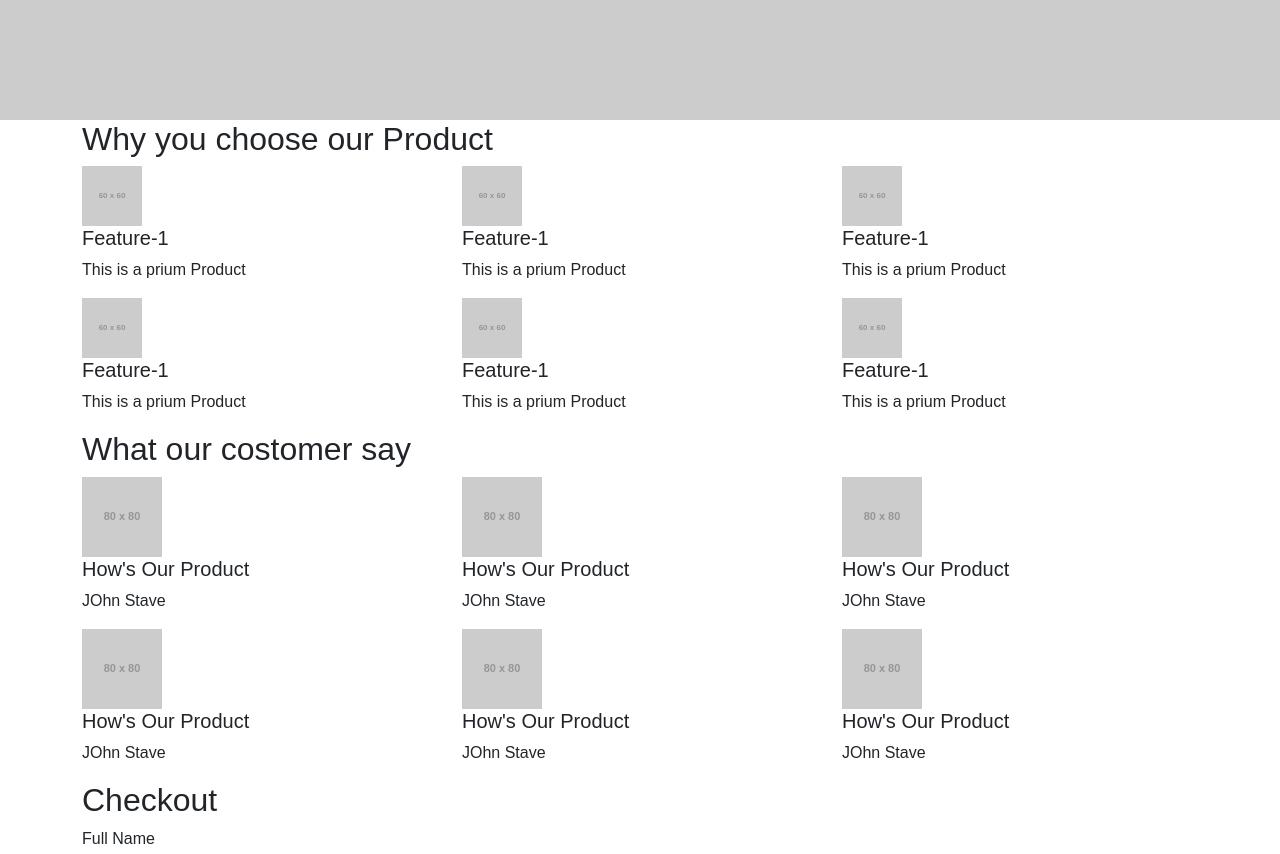
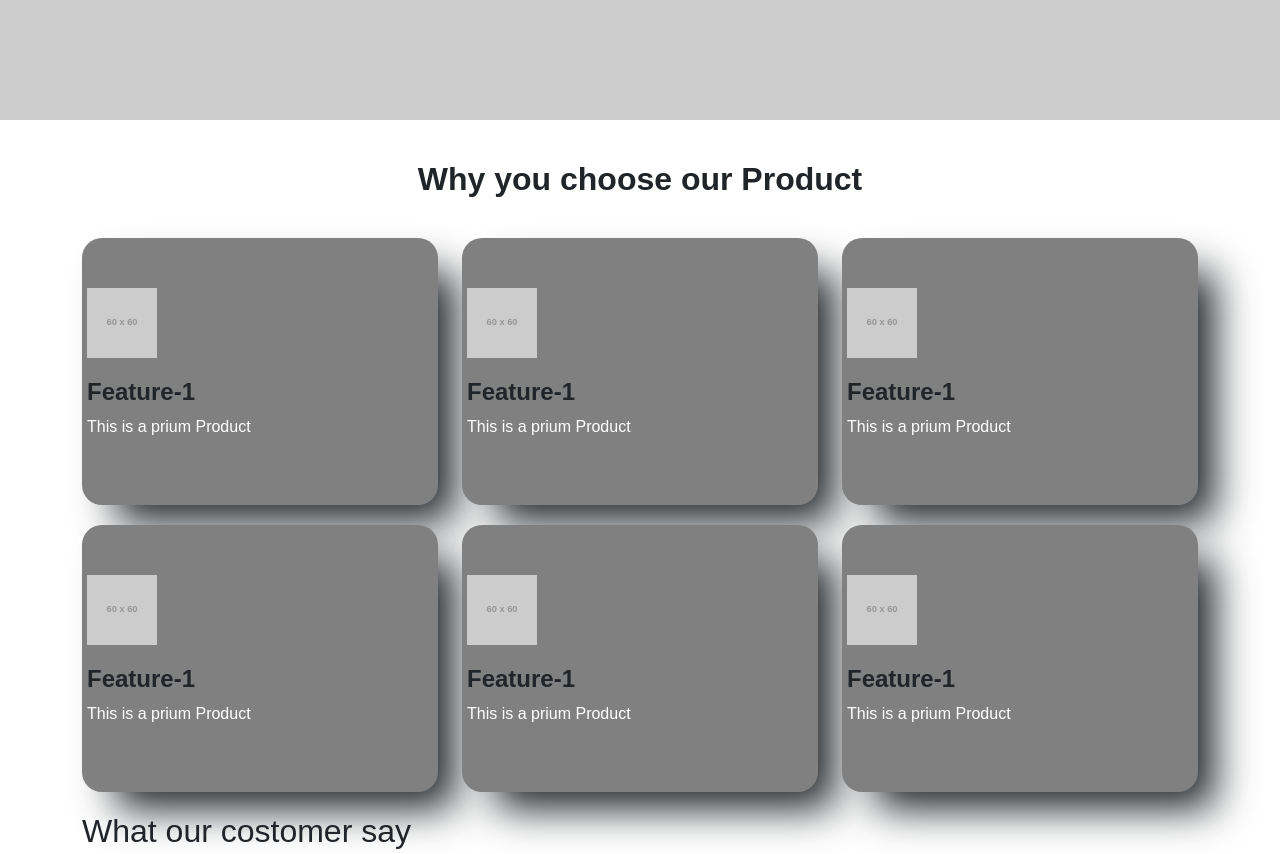
Before and after one commit to adnansami0177/Project-20, a plain HTML site: page index.html in a window 1280 px wide. Shown: the part 680-1534 px from the top of the page. Drawn offline with nearby package versions, Linux system fonts and the light colour scheme; placeholder pictures from the web are drawn by us.

Commit message:
All Box Setup

```diff
--- a/index.html
+++ b/index.html
@@ -16,25 +16,25 @@
         </div>
     </header>
     <!-- Product Descraption -->
-    <section class="container">
+    <section class="container Full-section">
         <h2>Why you choose our Product</h2>
         <div class="row">
             <div class="col-12 col-sm-4 col-md-4">
-                <div>
+                <div class="Box-Setup">
                     <img src="https://placehold.co/60x60">
                     <h5>Feature-1</h5>
                     <p>This is a prium Product</p>
                 </div>
             </div>
             <div class="col-12 col-sm-4 col-md-4">
-                <div>
+                <div class="Box-Setup">
                     <img src="https://placehold.co/60x60">
                     <h5>Feature-1</h5>
                     <p>This is a prium Product</p>
                 </div>
             </div>
             <div class="col-12 col-sm-4 col-md-4">
-                <div>
+                <div class="Box-Setup">
                     <img src="https://placehold.co/60x60">
                     <h5>Feature-1</h5>
                     <p>This is a prium Product</p>
@@ -42,25 +42,26 @@
             </div>
 
 
+
         </div>
 
         <div class="row">
             <div class="col-12 col-sm-4 col-md-4">
-                <div>
+                <div class="Box-Setup">
                     <img src="https://placehold.co/60x60">
                     <h5>Feature-1</h5>
                     <p>This is a prium Product</p>
                 </div>
             </div>
             <div class="col-12 col-sm-4 col-md-4">
-                <div>
+                <div class="Box-Setup">
                     <img src="https://placehold.co/60x60">
                     <h5>Feature-1</h5>
                     <p>This is a prium Product</p>
                 </div>
             </div>
             <div class="col-12 col-sm-4 col-md-4">
-                <div>
+                <div class="Box-Setup">
                     <img src="https://placehold.co/60x60">
                     <h5>Feature-1</h5>
                     <p>This is a prium Product</p>
--- a/style.css
+++ b/style.css
@@ -40,3 +40,41 @@
     background-color: green;
     color: white;
 }
+
+.Full-section h2{
+    margin: 40px;
+    text-align: center;
+    font-weight: 600;
+}
+
+
+.Box-Setup{
+    background-color: gray;
+    padding: 50px 5px;
+    margin-bottom: 20px;
+    border: none;
+    border-radius: 20px;
+    box-shadow: 25px 25px 40px -8px;
+    transition: transform 0.5s ease;
+}
+
+.Box-Setup:hover{
+    transform: translateX(10px);
+}
+
+.Full-section img{
+    margin-bottom: 20px;
+    width: 70px;
+
+}
+
+.Full-section h5{
+    font-weight: 700;
+    font-size: 1.5rem;
+
+}
+
+.Full-section p{
+    color: white;
+
+}
```
